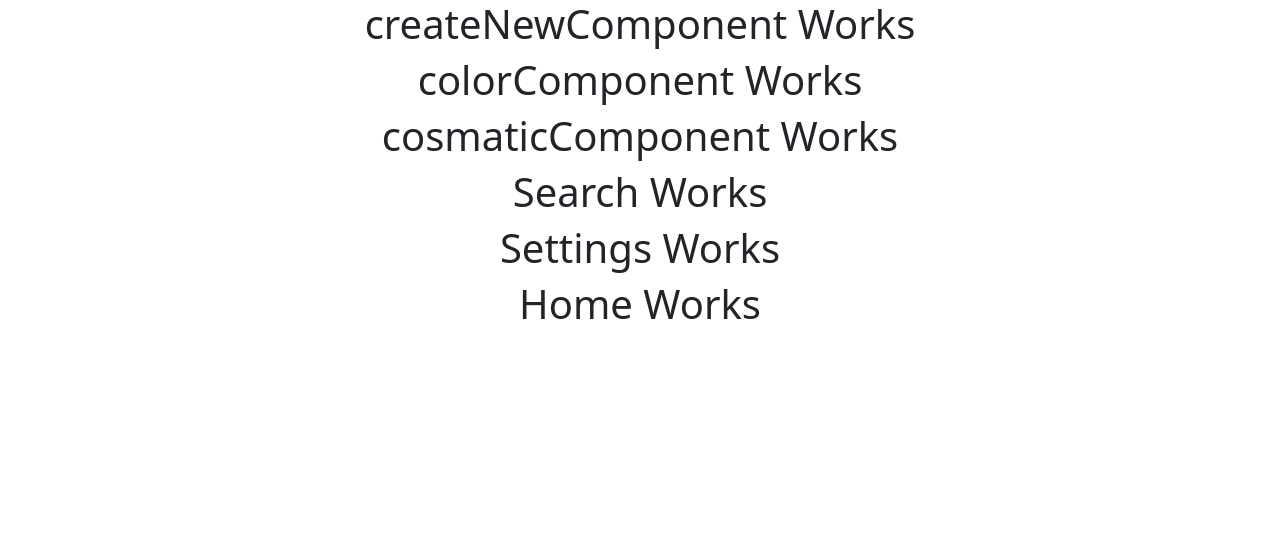
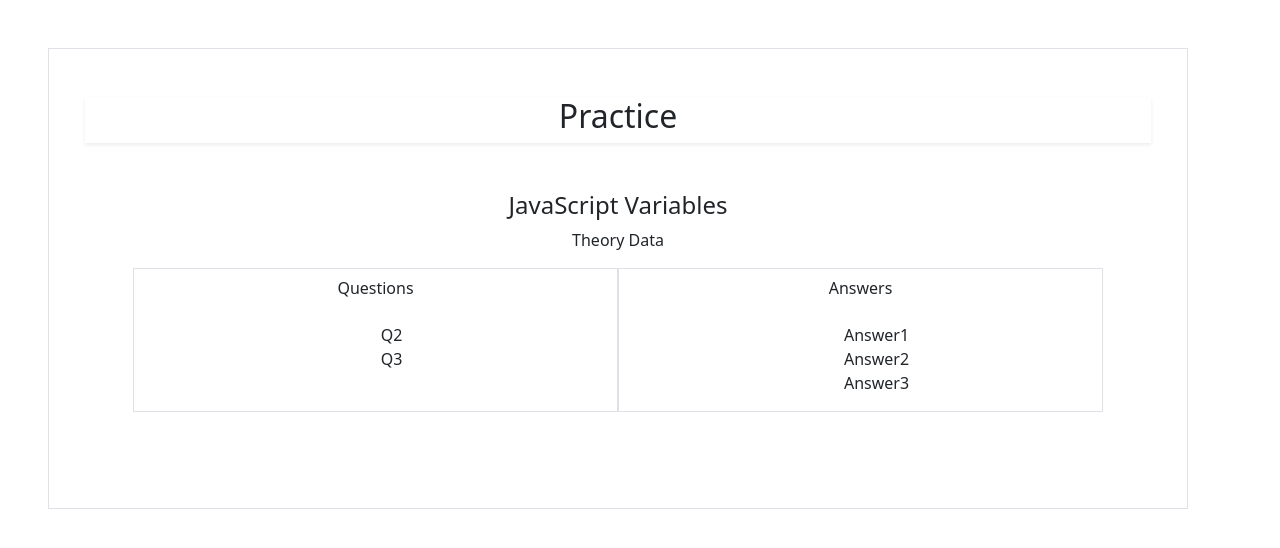
Before and after one commit to shradhye/notes-app-react, a React (Create React App) app: page / in a window 1280 px wide. Shown: the top 548 px of the page. Built offline with nearby package versions, Linux system fonts and the light colour scheme.

Commit message:
basic practice js

```diff
--- a/src/App.js
+++ b/src/App.js
@@ -10,11 +10,6 @@ import './App.css';
 function App() {
   return (
     <div className="App">
-      <CreateNewComponent/>
-      <ColorComponent/>
-      <CosmaticComponent/>
-      <Search/>
-      <Settings/>
       <Home/>
     </div>
   );
--- a/src/compo/Home.js
+++ b/src/compo/Home.js
@@ -1,7 +1,31 @@
 function home(){
     return(
         <>
-            <h1>Home Works</h1>
+            <div className="container border m-5 p-5">
+                <div className="row shadow-sm">
+                    <h2>Practice</h2>
+                </div>
+                <div className="row p-5">
+                <h4>JavaScript Variables</h4>
+                <p>Theory Data</p>
+                <div className="col-6 border">
+                    <p className="btn">Questions</p>
+                    <ul>
+                        <li></li>
+                        <li>Q2</li>
+                        <li>Q3</li>
+                    </ul>
+                </div>
+                <div className="col-6 border">
+                    <p className="btn">Answers</p>
+                    <ul>
+                        <li>Answer1</li>
+                        <li>Answer2</li>
+                        <li>Answer3</li>
+                    </ul>
+                </div>
+                </div>
+            </div>
         </>
     )
 }
--- a/src/index.css
+++ b/src/index.css
@@ -11,3 +11,7 @@ code {
   font-family: source-code-pro, Menlo, Monaco, Consolas, 'Courier New',
     monospace;
 }
+
+ul{
+  list-style-type: none;
+}
--- a/src/index.js
+++ b/src/index.js
@@ -5,6 +5,7 @@ import App from './App';
 import 'bootstrap/dist/css/bootstrap.min.css';
 import reportWebVitals from './reportWebVitals';
 
+// Selecting any id demo
 const root = ReactDOM.createRoot(document.getElementById('root'));
 root.render(
   <React.StrictMode>
```
